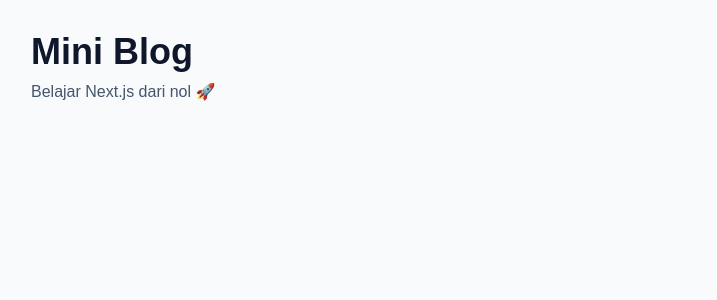
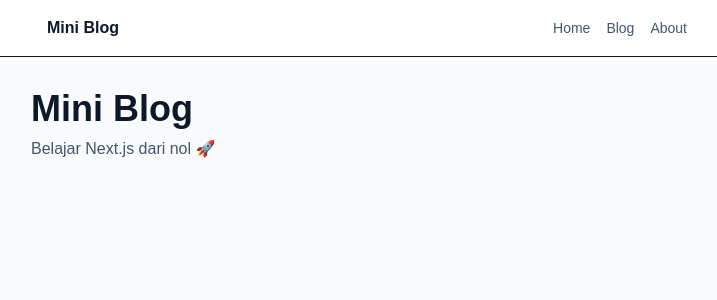
Before and after one commit to bahrie127/nextjs-mini-blog, a Next.js app: page / in a window 1280 px wide. Shown: the top 300 px of the page, without its empty margins (273-990 px from the left). Built offline with nearby package versions, Linux system fonts and the light colour scheme.

Commit message:
Bagian 6: Update layout dengan navbar navigasi (Home, Blog, About)
Co-Authored-By: Claude Opus 4.6 <noreply@anthropic.com>

```diff
--- a/app/layout.tsx
+++ b/app/layout.tsx
@@ -1,33 +1,40 @@
-import type { Metadata } from "next";
-import { Geist, Geist_Mono } from "next/font/google";
-import "./globals.css";
-
-const geistSans = Geist({
-  variable: "--font-geist-sans",
-  subsets: ["latin"],
-});
-
-const geistMono = Geist_Mono({
-  variable: "--font-geist-mono",
-  subsets: ["latin"],
-});
+import type { Metadata } from 'next';
+import Link from 'next/link';
+import './globals.css';
 
 export const metadata: Metadata = {
-  title: "Create Next App",
-  description: "Generated by create next app",
+  title: 'Mini Blog',
+  description: 'Belajar Next.js dari nol 🚀',
 };
 
 export default function RootLayout({
   children,
-}: Readonly<{
+}: {
   children: React.ReactNode;
-}>) {
+}) {
   return (
-    <html
-      lang="en"
-      className={`${geistSans.variable} ${geistMono.variable} h-full antialiased`}
-    >
-      <body className="min-h-full flex flex-col">{children}</body>
+    <html lang="id">
+      <body className='antialiased'>
+        <nav className="border-b bg-white">
+          <div className="mx-auto flex max-w-2xl items-center justify-between p-4">
+            <Link href="/" className="font-bold text-slate-900">
+              Mini Blog
+            </Link>
+            <div className="flex gap-4 text-sm text-slate-600">
+              <Link href="/" className="hover:text-slate-900">
+                Home
+              </Link>
+              <Link href="/blog" className="hover:text-slate-900">
+                Blog
+              </Link>
+              <Link href="/about" className="hover:text-slate-900">
+                About
+              </Link>
+            </div>
+          </div>
+        </nav>
+        {children}
+      </body>
     </html>
   );
 }
```
